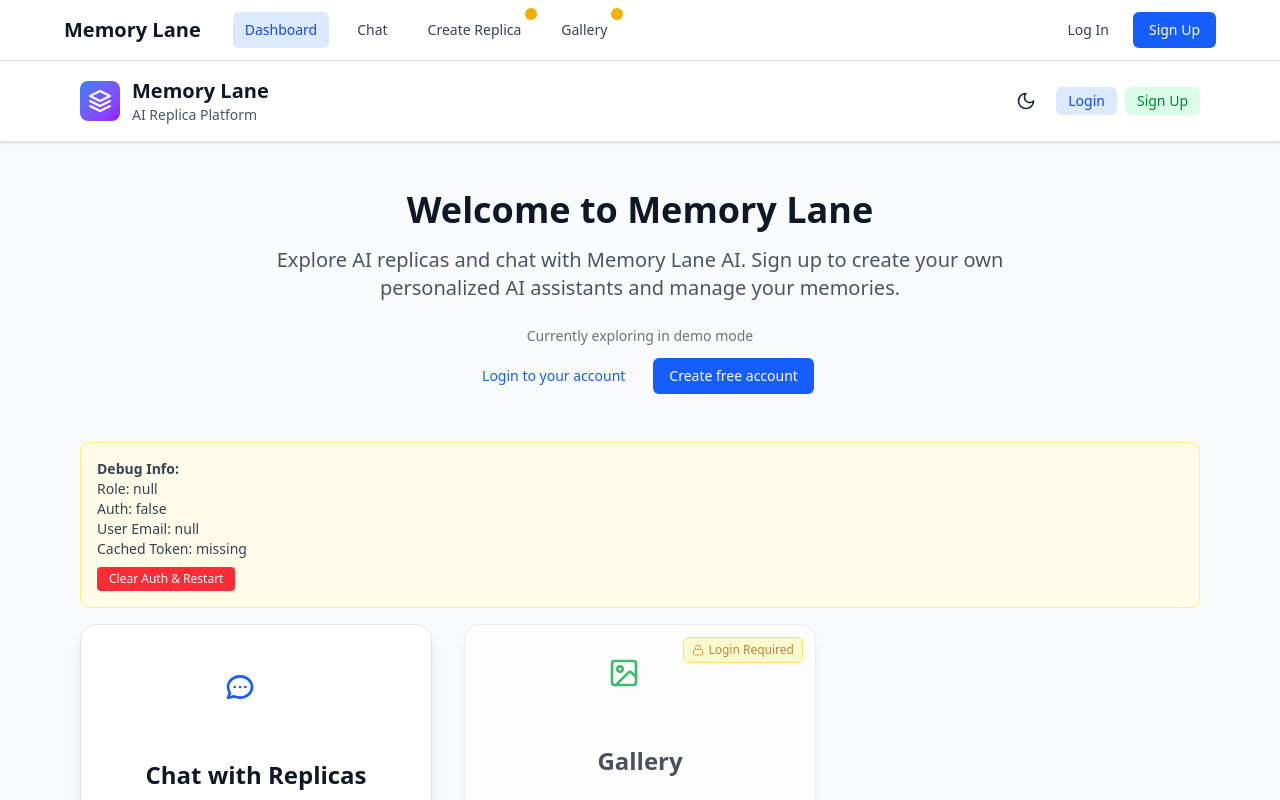
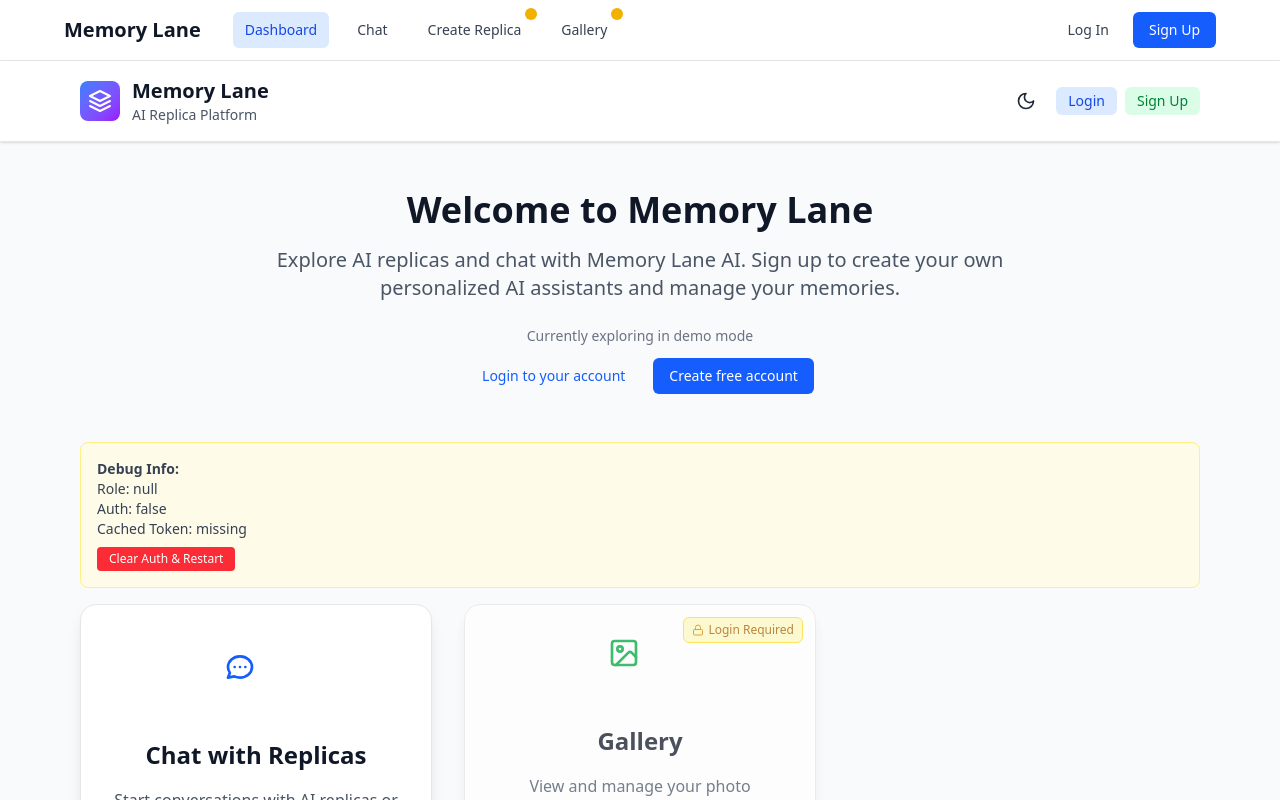
Before and after one commit to AlphaTechini/Memory-Lane, a SvelteKit app in the folder Frontend/Frontend/: page /dashboard in a window 1280 px wide. Shown: the top 800 px of the page. Built offline with nearby package versions, Linux system fonts and the light colour scheme; no server answers.

Commit message:
Refactor user email display logic to conditionally render based on availability

```diff
--- a/Frontend/Frontend/src/routes/dashboard/+page.svelte
+++ b/Frontend/Frontend/src/routes/dashboard/+page.svelte
@@ -259,7 +259,9 @@
           <strong>Debug Info:</strong><br>
           Role: {userRole || 'null'}<br>
           Auth: {isAuth}<br>
-          User Email: {user?.email ? maskEmailForDisplay(user.email) : (typeof localStorage !== 'undefined' && localStorage.getItem('userEmail') ? maskEmailForDisplay(localStorage.getItem('userEmail')) : 'null')}<br>
+          {#if user?.email || (typeof localStorage !== 'undefined' && localStorage.getItem('userEmail'))}
+            User Email: {user?.email ? maskEmailForDisplay(user.email) : maskEmailForDisplay(localStorage.getItem('userEmail'))}<br>
+          {/if}
           <!-- User ID hidden for privacy -->
           Cached Token: {typeof localStorage !== 'undefined' ? (localStorage.getItem('authToken') ? 'exists' : 'missing') : 'unknown'}
         </div>
```
